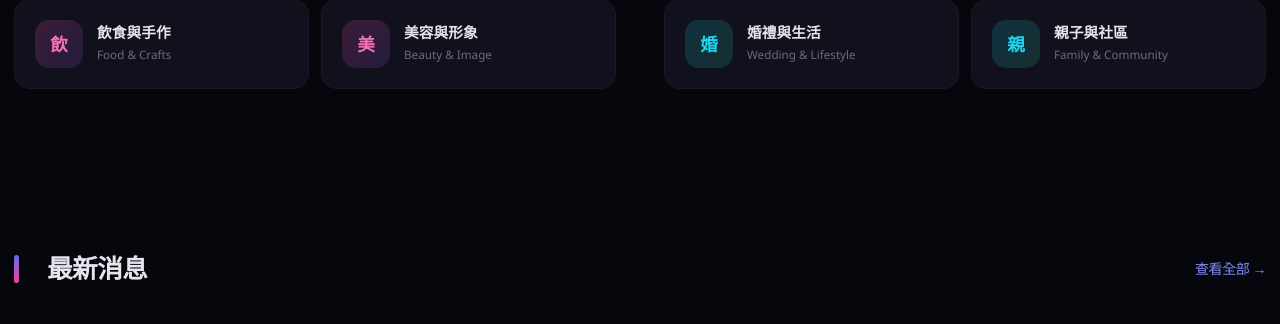
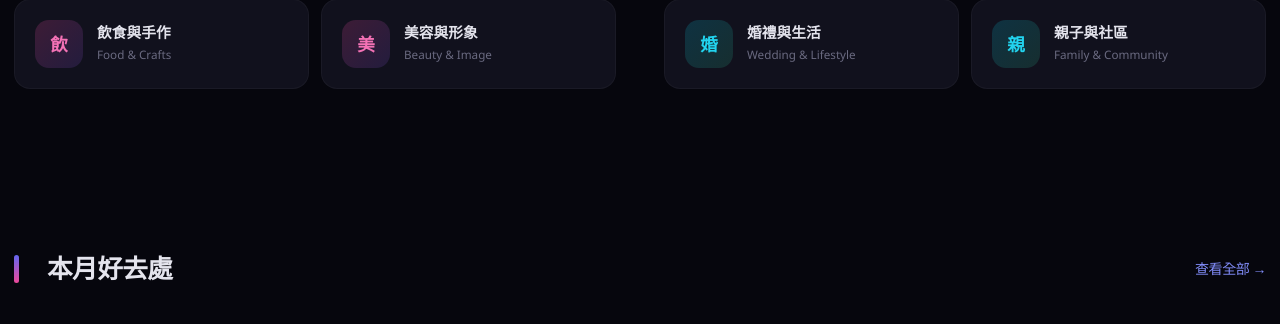
Before and after one commit to gbeoho/Thingerz, a Flask app: page / in a window 1280 px wide. Shown: the part 1988-2312 px from the top of the page. Run offline with Flask 3, Linux system fonts and the light colour scheme; data comes from the database, SQL or seed files in the repository; data that the repository does not hold is empty.

Commit message:
rename: 最新消息 → 本月好去處 (homepage news section title)

```diff
--- a/templates/index.html
+++ b/templates/index.html
@@ -121,7 +121,7 @@
     <div class="container">
         <h2 class="section-title">
             <span class="title-accent"></span>
-            最新消息
+            本月好去處
             <a href="{{ url_for('news_list') }}" class="section-link">查看全部 &rarr;</a>
         </h2>
         <div class="news-grid">
```
